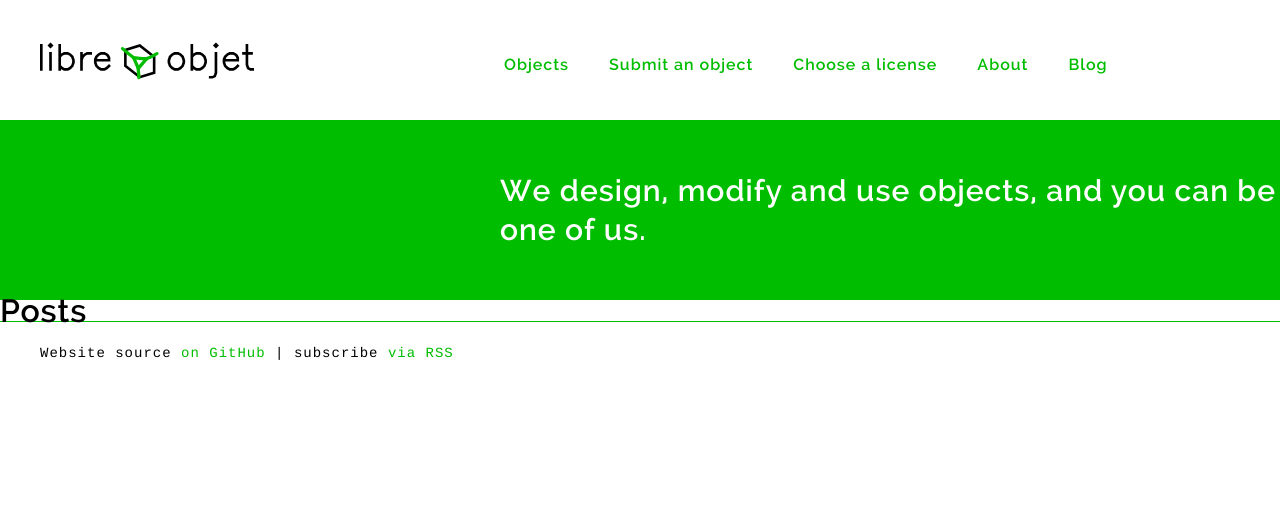
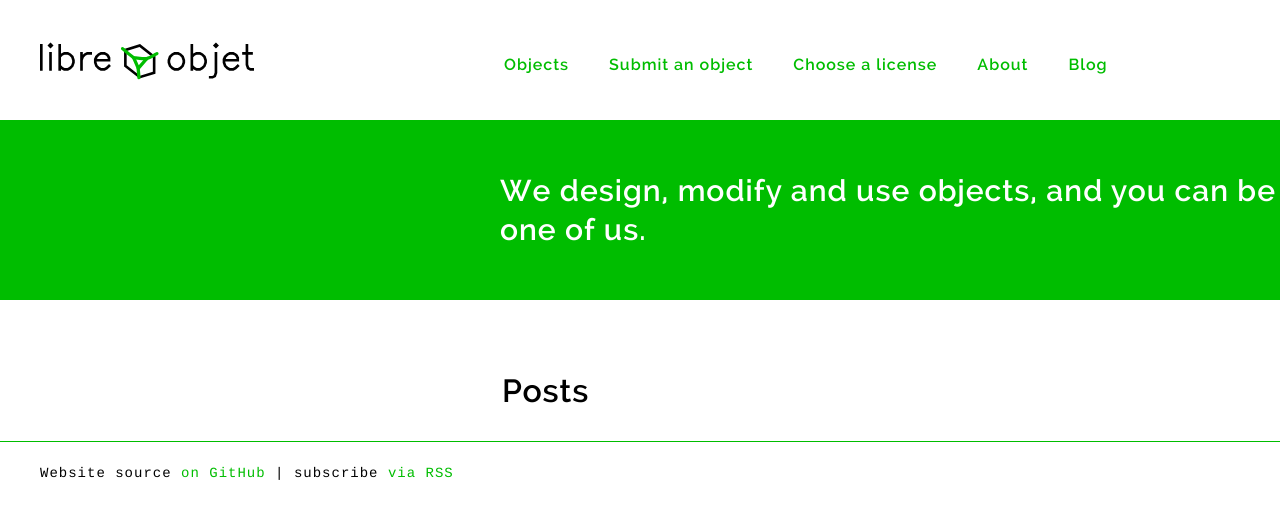
Before and after one commit to libreobjet/libreobjet.github.io, a Jekyll site: the page built from index.html, in a window 1280 px wide. Shown: the top 519 px of the page. Built offline with Jekyll 4.4.1, drawn with Linux system fonts in a browser that asks for light colours.

Commit message:
Added div class to display text as it was before.

```diff
--- a/_layouts/default.html
+++ b/_layouts/default.html
@@ -7,7 +7,9 @@
     <div class="highlight">
     {% if page.title %}{{ page.title }}{% else %}{{ site.moto }}{% endif %}
     </div>
+    <div class="textonly">
     {{ content }}
+    </div>
   </div>
 {% include footer.html %}
 </body>
```
